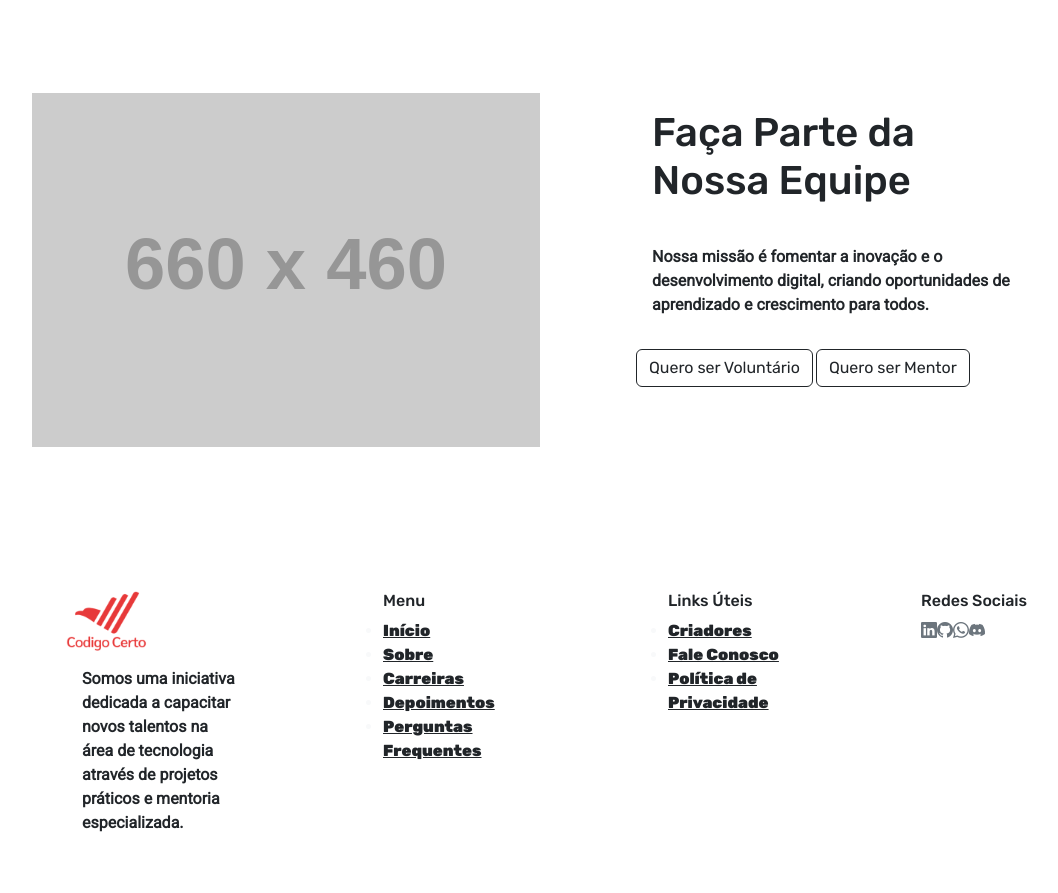
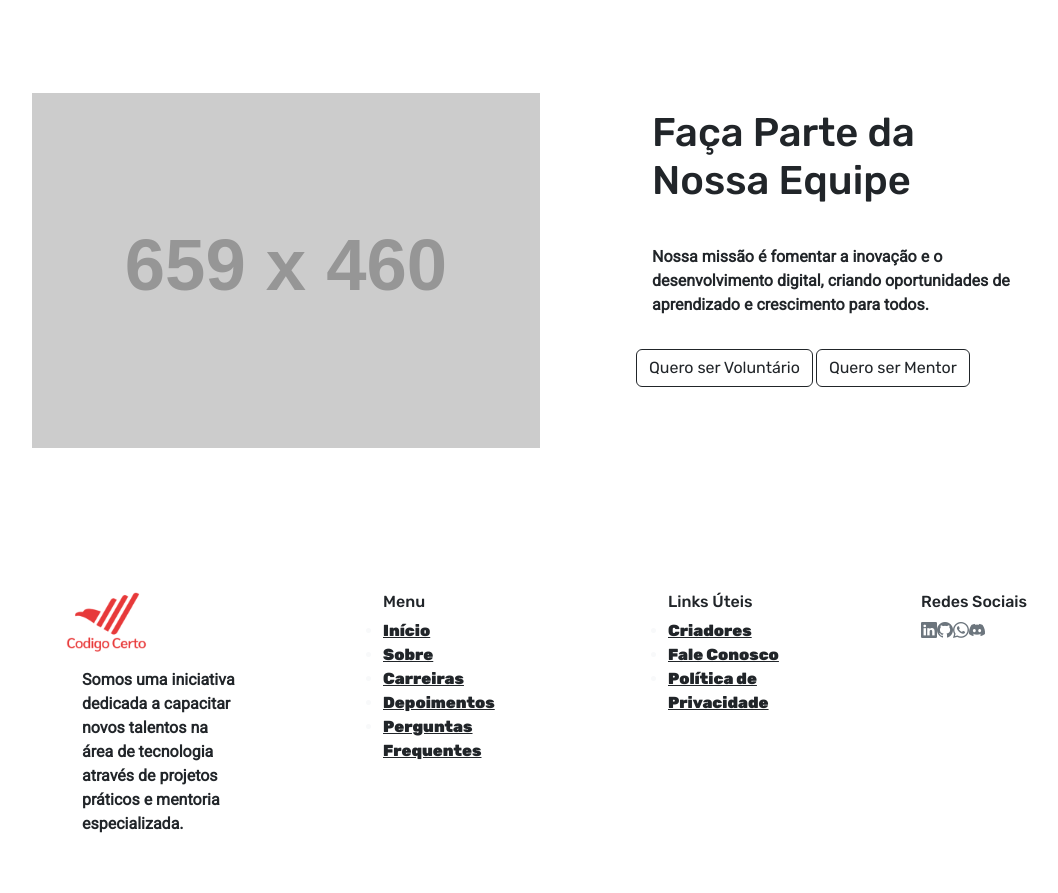
Before and after one commit to codigocerto/equipe04, a plain HTML site: page frontend/index.html in a window 1280 px wide. Shown: the part 3750-4643 px from the top of the page, without its empty margins (52-1110 px from the left). Drawn offline with nearby package versions, Linux system fonts and the light colour scheme; placeholder pictures from the web are drawn by us.

Commit message:
fix: alteração do placeholder de imagens

```diff
--- a/frontend/index.html
+++ b/frontend/index.html
@@ -313,7 +313,7 @@
                 </div>
               <div class="row text-light d-flex p-5">
                   <div class="col-12 col-md-6 p-5">
-                  <img src="https://via.placeholder.com/660x460" class="img-fluid" alt="codigocerto" width="659" height="460">
+                  <img src="https://via.placeholder.com/659x460" class="img-fluid" alt="codigocerto" width="659" height="460">
                   </div>
                 <div class="col-12 p-5 col-md-5 ">
                   <h3 class="p-3 fs-1 text-dark text-start">Faça Parte da Nossa Equipe</h3>
```
